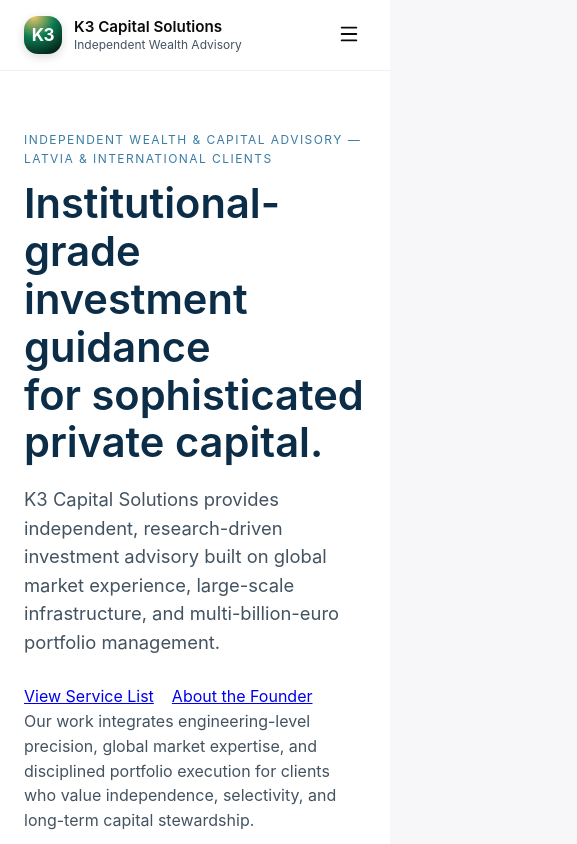
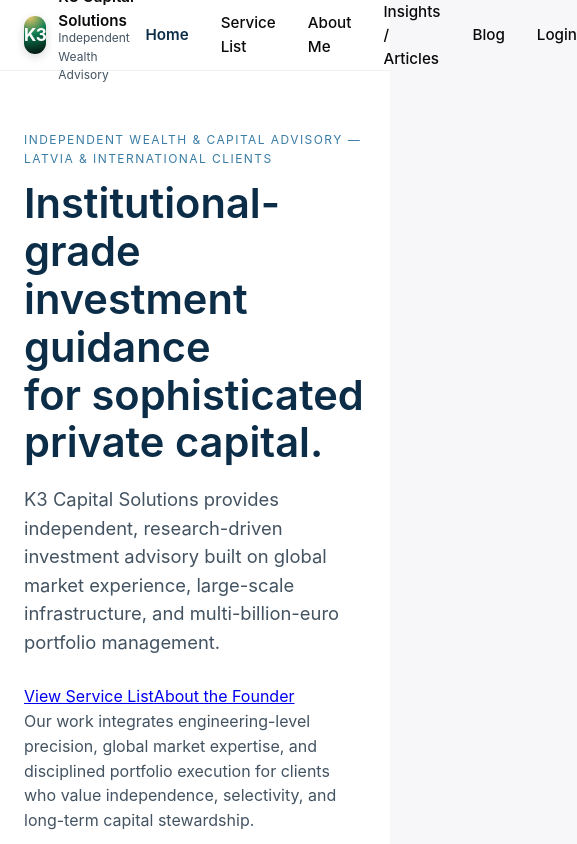
Before and after one commit to indarss/K3CapitalSolutions, a Next.js app: page / in a window 390 px wide. Shown: the top 844 px of the page, 577 px wide, since content can reach past the window. Built offline with nearby package versions, Linux system fonts and the light colour scheme.

Commit message:
cleaning css and Nav
cleaning css and Nav

```diff
--- a/app/globals.css
+++ b/app/globals.css
@@ -22,7 +22,6 @@
 
   --tracking-wide: 0.12em;
 
-  /* NAV */
   --nav-height: 70px;
 }
 
@@ -100,7 +99,6 @@
 /* ============================
    TYPOGRAPHY
    ============================ */
-
 body {
   font-size: var(--fs-base);
   line-height: var(--lh-base);
@@ -143,7 +141,6 @@
   opacity: 0;
 }
 
-/* Layout */
 .nav-inner {
   height: var(--nav-height);
   display: flex;
@@ -171,11 +168,11 @@
 
 .brand-tagline {
   font-size: 0.75rem;
+  margin-top: -3px;
   color: var(--text-muted);
-  margin-top: -3px;
 }
 
-/* Desktop menu */
+/* ALWAYS-VISIBLE TOP NAV */
 .nav-links {
   display: flex;
   align-items: center;
@@ -199,80 +196,31 @@
   font-weight: 600;
 }
 
-/* Mobile */
-.mobile-only {
-  display: none;
-}
-
+/* REMOVE ALL MOBILE NAV STYLES */
+.mobile-only,
+.mobile-nav,
 .mobile-menu-btn {
-  background: none;
-  border: none;
-  cursor: pointer;
-  color: var(--text);
-  display: flex;
-  align-items: center;
-  padding: 6px;
-}
-
-.mobile-nav {
-  background: var(--surface);
-  border-top: 1px solid var(--border);
-  box-shadow: 0 6px 20px rgba(0, 0, 0, 0.05);
-  display: flex;
-  flex-direction: column;
-  padding: 12px;
-  gap: 14px;
-}
-
-.mobile-nav a {
-  display: flex;
-  align-items: center;
-  gap: 10px;
-  padding: 10px;
-  text-decoration: none;
-  color: var(--text);
-}
-
-.mobile-nav a.active {
-  color: var(--primary);
-  font-weight: 600;
-}
-
-@media (max-width: 860px) {
-  .desktop-only {
-    display: none;
-  }
-
-  .mobile-only {
-    display: block;
-  }
+  display: none !important;
 }
 
 /* ============================================================
-   SECTIONS (REDUCED WHITE SPACE)
+   SECTIONS — REDUCED WHITE SPACE
    ============================================================ */
-
 .section,
 .section-alt {
   padding: 60px 0 80px;
-  /* tightened spacing */
 }
 
 .section-alt {
   background: var(--surface-alt);
 }
 
-/* Correct scroll anchoring (fixes big white gap) */
+/* Fix anchor jumps (removes large white gap) */
 section[id] {
-  scroll-margin-top: 40px;
-  /* nav-height + small offset */
+  scroll-margin-top: var(--nav-height);
 }
 
-/* Remove ghost whitespace from Reveal sections */
-.section .eyebrow:first-child {
-  margin-top: 0;
-}
-
+/* Intro text */
 .section-intro {
   max-width: 600px;
   color: var(--text-muted);
@@ -281,7 +229,6 @@
 /* ============================================================
    HERO
    ============================================================ */
-
 .hero {
   background: var(--surface);
   padding-top: 60px;
@@ -311,19 +258,13 @@
 
 .intro {
   font-size: var(--fs-lg);
+  color: var(--text-muted);
   margin-bottom: var(--space-md);
-  color: var(--text-muted);
-}
-
-.hero-actions {
-  display: flex;
-  gap: var(--space-sm);
 }
 
 /* ============================================================
    COMPONENTS / CARDS
    ============================================================ */
-
 .hero-card,
 .service-card,
 .insights-card,
@@ -349,9 +290,20 @@
 }
 
 /* ============================================================
+   INSIGHTS LAYOUT FIX
+   ============================================================ */
+.insights-main {
+  max-width: 1100px;
+}
+
+.insights-main p {
+  max-width: 1100px;
+  line-height: 1.6;
+}
+
+/* ============================================================
    FOOTER
    ============================================================ */
-
 .footer {
   background: var(--surface-alt);
   border-top: 1px solid var(--border);
@@ -362,7 +314,6 @@
 /* ============================================================
    RESPONSIVE LAYOUT
    ============================================================ */
-
 @media (max-width: 900px) {
 
   .hero-grid,
@@ -372,16 +323,3 @@
     grid-template-columns: 1fr;
   }
 }
-
-/* ============================================================
-   INSIGHTS — TEXT WIDTH FIX
-   ============================================================ */
-/* INSIGHTS — Widen text column for desktop */
-.insights-main {
-  max-width: 1100px;
-}
-
-.insights-main p {
-  max-width: 1100px;
-  line-height: 1.6;
-}
--- a/components/Nav.jsx
+++ b/components/Nav.jsx
@@ -7,8 +7,6 @@
   User,
   FileText,
   NotebookPen,
-  Menu,
-  X
 } from "lucide-react";
 
 import { useRouter, usePathname } from "next/navigation";
@@ -28,7 +26,6 @@
   const [scrolled, setScrolled] = useState(false);
   const [hidden, setHidden] = useState(false);
   const [activeSection, setActiveSection] = useState("home");
-  const [mobileOpen, setMobileOpen] = useState(false);
 
   /* ---------------------------------------------------------
      Scroll behavior: shadow, hide-on-scroll, scroll spy
@@ -39,7 +36,7 @@
     const onScroll = () => {
       const y = window.scrollY;
 
-      // Goldman Sachs shadow
+      // Shadow on scroll
       setScrolled(y > 10);
 
       // Hide nav on scroll down
@@ -54,6 +51,7 @@
       for (const section of sections) {
         const el = document.getElementById(section.id);
         if (!el) continue;
+
         if (el.offsetTop <= pos && el.offsetTop + el.offsetHeight > pos) {
           setActiveSection(section.id);
           break;
@@ -70,30 +68,25 @@
      --------------------------------------------------------- */
   const handleNavClick = (e, id) => {
     e.preventDefault();
-    setMobileOpen(false);
 
-    // On homepage → smooth scroll
+    // Already on homepage
     if (pathname === "/") {
       const el = document.getElementById(id);
       if (!el) return;
 
+      const navHeight = document.querySelector(".nav-wrapper")?.offsetHeight || 70;
+
       window.scrollTo({
-        top: el.offsetTop, // better offset for sticky nav
-        behavior: "smooth"
+        top: el.offsetTop - navHeight,
+        behavior: "smooth",
       });
-
-      // Clean URL after scroll animation finishes
-      setTimeout(() => {
-        history.replaceState(null, "", `/#${id}`);
-      }, 450);
 
       return;
     }
 
-    // Coming from /blog or any other page
+    // Coming from blog or other page
     router.push(`/?scroll=${id}`);
   };
-
 
   /* ---------------------------------------------------------
      Render
@@ -104,7 +97,7 @@
     >
       <nav className="container nav-inner">
 
-        {/* BRAND / LOGO */}
+        {/* BRAND */}
         <div className="brand">
           <K3Logo size={38} />
           <div className="brand-text">
@@ -113,10 +106,8 @@
           </div>
         </div>
 
-
-
-        {/* DESKTOP NAV */}
-        <div className="nav-links desktop-only">
+        {/* ALWAYS-VISIBLE TOP NAV */}
+        <div className="nav-links">
           {sections.map((s) => (
             <a
               key={s.id}
@@ -132,40 +123,7 @@
           <a href="/admin">Login</a>
         </div>
 
-        {/* MOBILE MENU BUTTON */}
-        <button
-          className="mobile-menu-btn mobile-only"
-          onClick={() => setMobileOpen((v) => !v)}
-        >
-          {mobileOpen ? <X size={22} /> : <Menu size={22} />}
-        </button>
       </nav>
-
-      {/* MOBILE NAV PANEL */}
-      {mobileOpen && (
-        <div className="mobile-nav">
-          {sections.map((s) => {
-            const Icon = s.icon;
-            return (
-              <a
-                key={s.id}
-                href={`/#${s.id}`}
-                onClick={(e) => handleNavClick(e, s.id)}
-                className={activeSection === s.id ? "active" : ""}
-              >
-                <Icon size={16} /> {s.label}
-              </a>
-            );
-          })}
-
-          <a href="/blog" onClick={() => setMobileOpen(false)}>
-            <NotebookPen size={16} /> Blog
-          </a>
-          <a href="/admin" onClick={() => setMobileOpen(false)}>
-            <User size={16} /> Login
-          </a>
-        </div>
-      )}
     </header>
   );
 }
```
